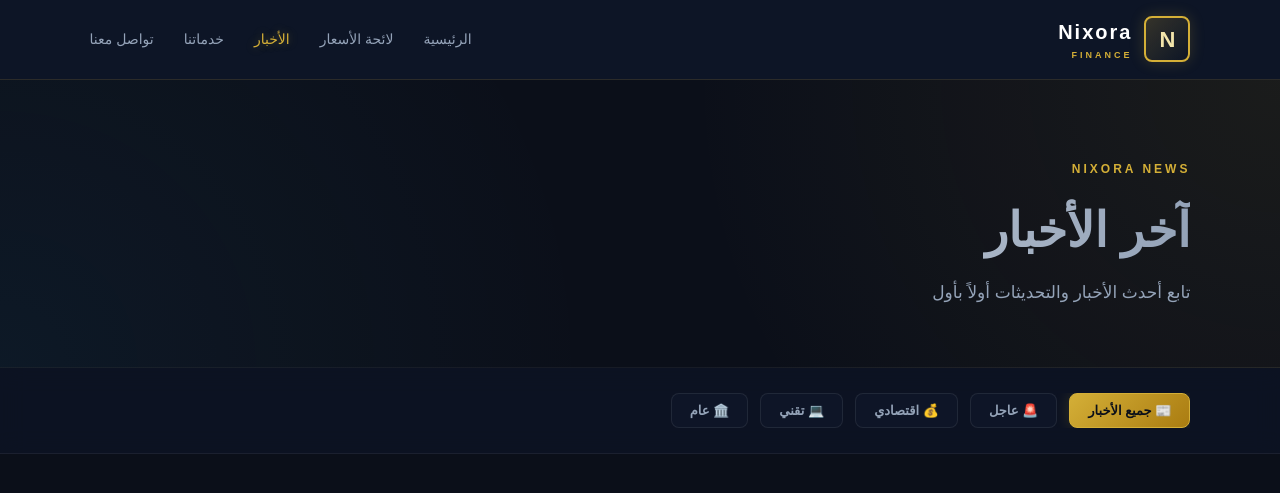
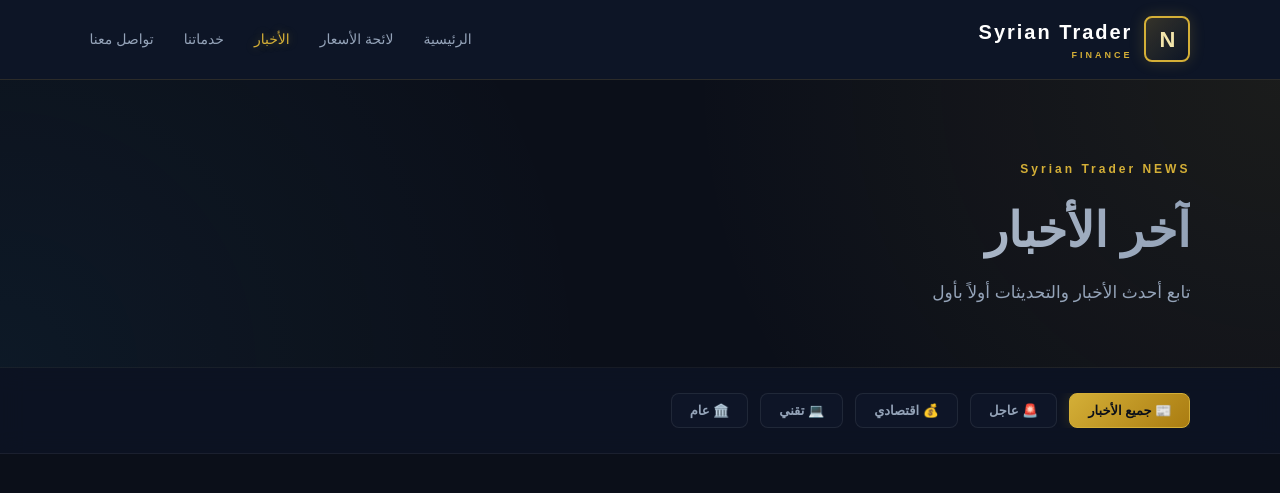
Before and after one commit to hanaaaboush-droid/nexora-finance, a website: page news.html in a window 1280 px wide. Shown: the top 493 px of the page. Drawn offline with Linux system fonts and the light colour scheme; a web font is replaced by a local one.

Commit message:
Update branding from Nixora to Syrian Trader

```diff
--- a/news.html
+++ b/news.html
@@ -21,7 +21,7 @@
         <span class="logo-icon">N</span>
 
         <div>
-            <h1>Nixora</h1>
+            <h1>Syrian Trader</h1>
             <p>FINANCE</p>
         </div>
     </div>
@@ -45,7 +45,7 @@
         <section class="news-hero">
             <div class="container">
 
-                <span class="section-label">NIXORA NEWS</span>
+                <span class="section-label">Syrian Trader NEWS</span>
 
                 <h1>آخر الأخبار</h1>
 
```
